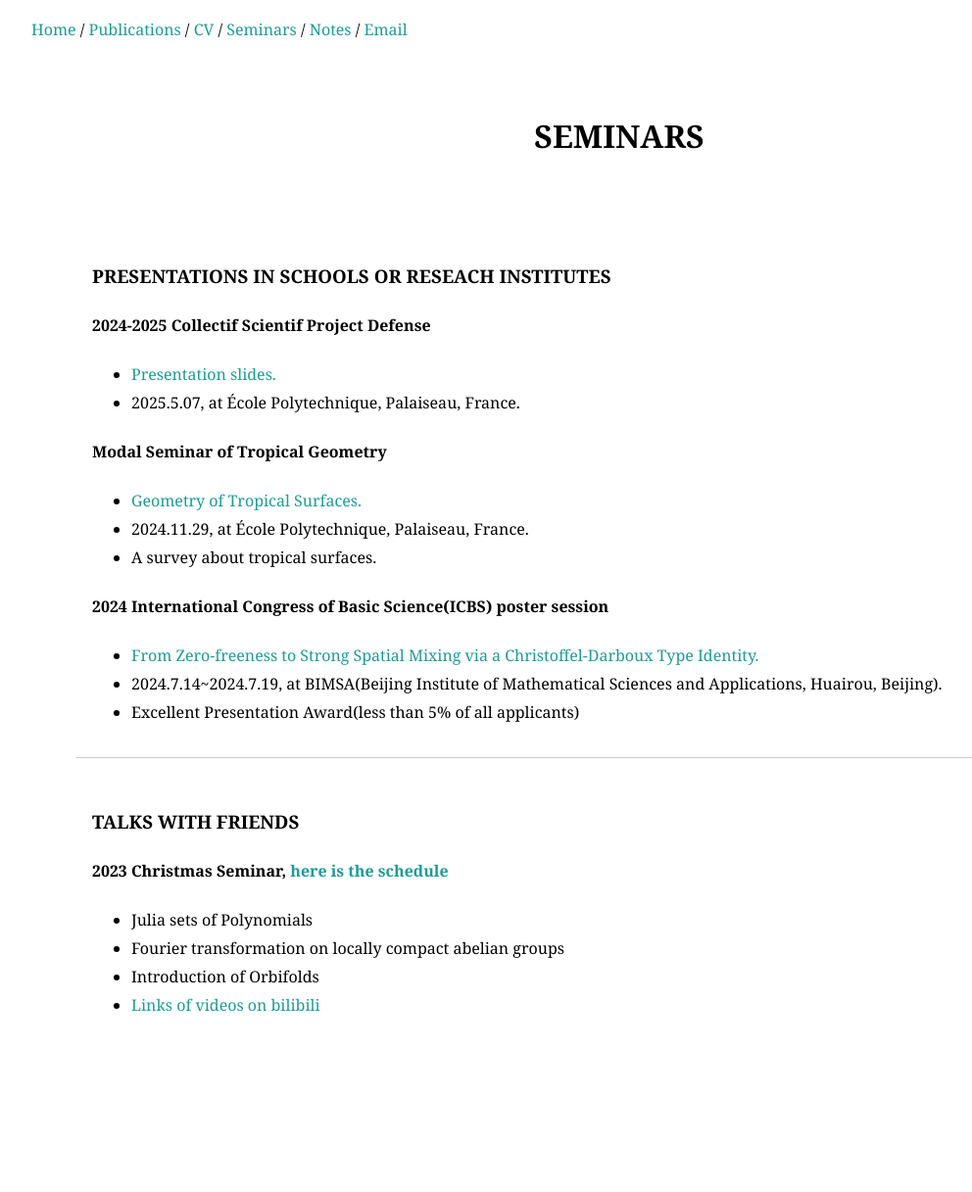
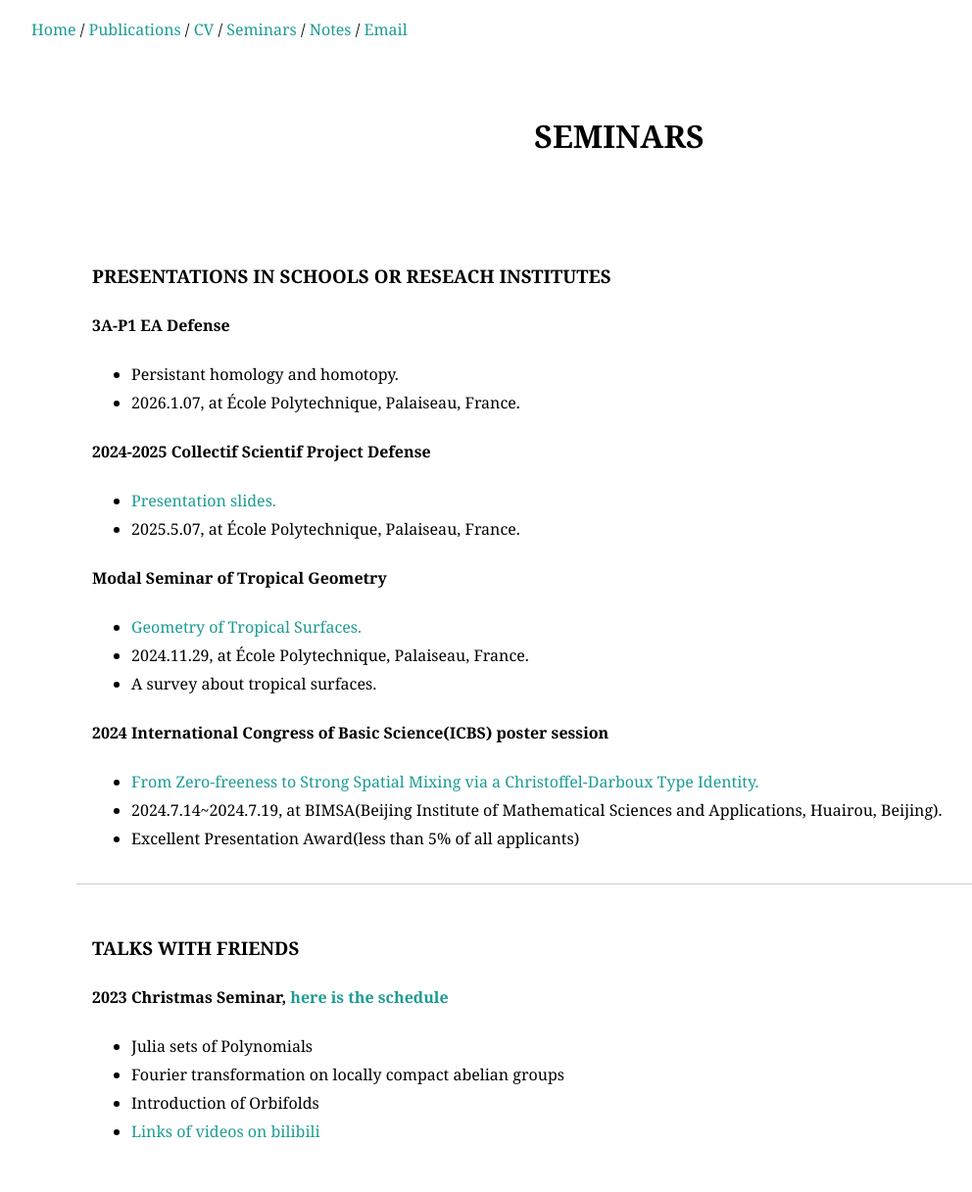
Before and after one commit to XiaoweiYEXavier/XiaoweiYEXavier.github.io, a Jekyll site: the page Seminars/index.html, which Jekyll copies as it is, in a window 1280 px wide. Shown: the whole page at 98% size, without its empty margins (8-1000 px from the left). Built offline with Jekyll 4.4.1, drawn with Linux system fonts in a browser that asks for light colours; nearby versions of some CDN libraries; some web fonts are replaced; before the commit the page ends 1089 px from its top, so only the background shows below that.

Commit message:
Update index.html

```diff
--- a/Seminars/index.html
+++ b/Seminars/index.html
@@ -24,6 +24,11 @@
       <h3>Presentations in schools or reseach institutes</h3>
       <div class='iterests'>
         <div class='column'>
+	   <h4> 3A-P1 EA Defense </h4>
+               <ul>
+	        		<li>Persistant homology and homotopy. </a></li>
+		        	<li>2026.1.07, at École Polytechnique, Palaiseau, France. </a></li>
+	    		</ul>
 	   <h4>2024-2025 Collectif Scientif Project Defense </h4>
                <ul>
 	        		<li><a href="/Seminars/MAT02_Slides.pdf" target="blank">Presentation slides. </a></li>
```
